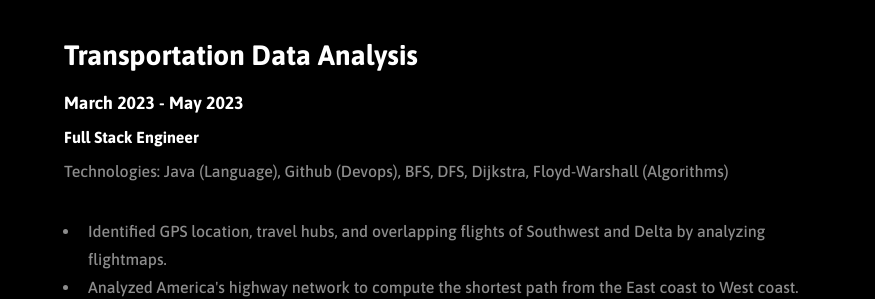
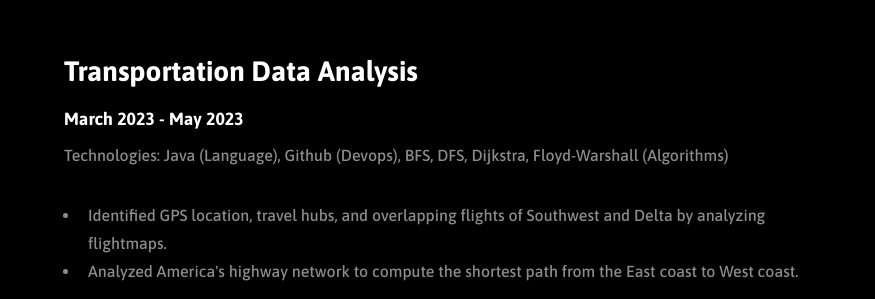
Before and after one commit to zachszeto/PersonalPortfolio, a plain HTML site: page index.html in a window 1280 px wide. Shown: the part 4040-4339 px from the top of the page, 0-875 px from the left. Drawn offline with Linux system fonts and the light colour scheme.

Commit message:
Edited Projects

```diff
--- a/index.html
+++ b/index.html
@@ -263,7 +263,6 @@
 							<div class="inner">
 								<h2>Transportation Data Analysis</h2>
 								<h3>March 2023 - May 2023</h3>
-								<h4>Full Stack Engineer</h4>
 								<p>Technologies: Java (Language), Github (Devops), BFS, DFS, Dijkstra, Floyd-Warshall (Algorithms)</p>
 								<ul>
 									<li>
```
Also changed, not shown: 1 other file.
